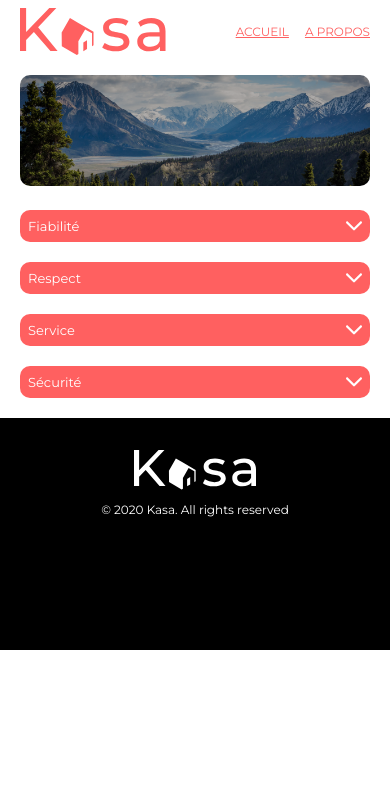
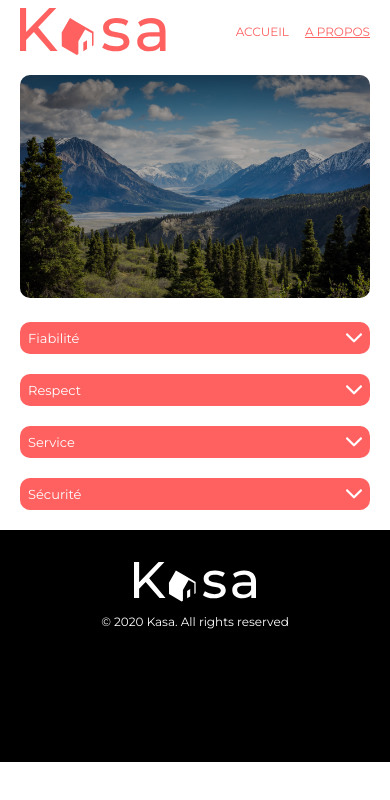
Before and after one commit to OverLordShiina/Project-7, a React (Create React App) app: page /about in a window 390 px wide. Shown: the top 800 px of the page. Built offline with nearby package versions, Linux system fonts and the light colour scheme.

Commit message:
banner fix

```diff
--- a/src/components/Banner.jsx
+++ b/src/components/Banner.jsx
@@ -1,8 +1,13 @@
 import "../style/Banner.css";
+import { useLocation } from "react-router-dom";
 
 function Banner({ bannerBg, text = "" }) {
+  const location = useLocation();
+  const pathName = location.pathname;
+  const isAbout = "banner-pic about-banner";
+
   return (
-    <div className="acl-banner">
+    <div className={pathName === "/about" ? isAbout : "banner-pic"}>
       <img src={bannerBg} alt="banner background" />
       <h1 className="banner-text">{text}</h1>
     </div>
--- a/src/style/Banner.css
+++ b/src/style/Banner.css
@@ -1,11 +1,11 @@
-.acl-banner {
+.banner-pic {
   width: 90%;
   margin: auto;
   display: flex;
   justify-content: center;
   padding-top: 20px;
 }
-.acl-banner img {
+.banner-pic img {
   max-height: 223px;
   width: 100%;
   object-fit: cover;
@@ -23,11 +23,11 @@
 }
 
 @media screen and (max-width: 769px) {
-  .acl-banner img {
+  .banner-pic img {
     border-radius: 10px;
   }
 
-  .acl-banner {
+  .banner-pic {
     margin: 0 0 1.5rem 0;
     height: 111px;
     width: 100%;
@@ -40,4 +40,9 @@
   .banner-text {
     white-space: pre-line;
   }
+  .about-banner {
+    margin: 0 0 1.5rem 0;
+    height: 223px;
+    width: 100%;
+  }
 }
--- a/src/style/Header.css
+++ b/src/style/Header.css
@@ -41,8 +41,4 @@
   .nav-menu {
     gap: 1rem;
   }
-
-  a:first-child {
-    text-decoration: underline;
-  }
 }
```
